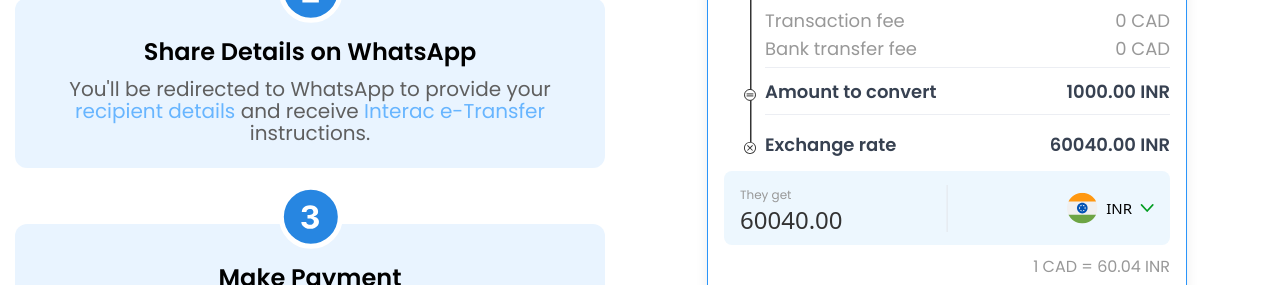
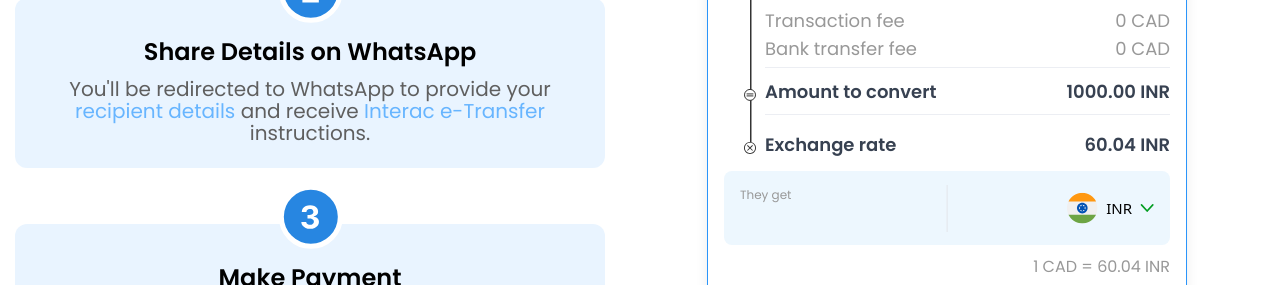
Before and after one commit to finashconsulting/remiflow, a Next.js app: page / in a window 1280 px wide. Shown: the part 1180-1465 px from the top of the page. Built offline with nearby package versions, Linux system fonts and the light colour scheme; no server answers.

Commit message:
Fix initial 'They get' value and update exchange rate hourly

```diff
--- a/app/component/MoneyTransfer/ExchangeBox.js
+++ b/app/component/MoneyTransfer/ExchangeBox.js
@@ -12,13 +12,12 @@
 
 const ExchangeBox = () => {
   const [inr, setInr] = useState("1000.00");
-  const [cad, setCad] = useState("60040.00");
+  const [cad, setCad] = useState("");
   const [paymentMethod, setPaymentMethod] = useState(paymentOptions[0]);
   const [isDropdownOpen, setIsDropdownOpen] = useState(false);
   const [exchangeRate, setExchangeRate] = useState(60.04); // Default rate, will be updated
   const dropdownRef = useRef(null);
 
-  useEffect(() => {
   // Fetch exchange rate from the API
   const fetchExchangeRate = async () => {
     try {
@@ -29,12 +28,19 @@
       const fetchedRate = data.conversion_rates.INR;
       const adjustedRate = fetchedRate + 0.05; // Add 0.05 INR
       setExchangeRate(adjustedRate);
+
+      // Update "They get" value based on the new rate
+      setCad((parseFloat(inr) * adjustedRate).toFixed(2));
     } catch (error) {
       console.error("Failed to fetch exchange rate:", error);
     }
   };
 
-    fetchExchangeRate();
+  // Fetch rate on component mount and every hour
+  useEffect(() => {
+    fetchExchangeRate(); // Initial fetch
+    const interval = setInterval(fetchExchangeRate, 3600000); // Fetch every hour
+    return () => clearInterval(interval); // Cleanup interval on unmount
   }, []);
 
   const handleInrChange = (e) => {
@@ -162,7 +168,7 @@
             </p>
             <p className="flex justify-between font-semibold pt-3">
               <span>Exchange rate</span>
-              <span>{parseFloat(cad).toFixed(2)} INR</span>
+              <span>{exchangeRate.toFixed(2)} INR</span>
             </p>
           </div>
         </div>
```
Lines whose indentation alone changed are shown as unchanged.
